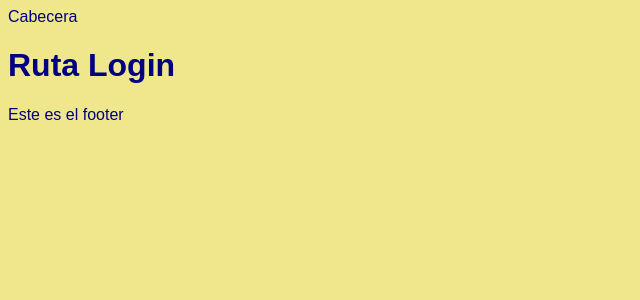
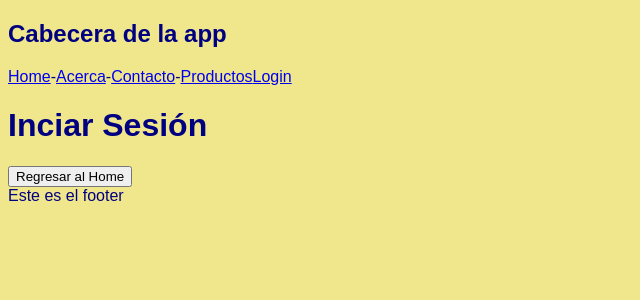
Before and after one commit to axelchacon/CRUD_Nexjs_typeScript, a Next.js app: page /login in a window 1280 px wide. Shown: the top 300 px of the page, without its empty margins (0-640 px from the left). Built offline with nearby package versions, Linux system fonts and the light colour scheme.

Commit message:
compoenetes Link y useRouter para navegación entre páginas

```diff
--- a/src/app/(cuenta)/login/page.tsx
+++ b/src/app/(cuenta)/login/page.tsx
@@ -1,3 +1,15 @@
+"use client";
+import { useRouter } from "next/navigation";
+
 export default function Login() {
-	return <h1>Ruta Login</h1>;
+	const router = useRouter();
+	const handleClick = () => {
+		router.push("/");
+	};
+	return (
+		<div>
+			<h1>Inciar Sesión</h1>
+			<button onClick={handleClick}>Regresar al Home</button>
+		</div>
+	);
 }
--- a/src/app/layout.tsx
+++ b/src/app/layout.tsx
@@ -1,5 +1,6 @@
 import "./global.css";
 import { Metadata } from "next";
+import Link from "next/link";
 
 // export const metadata = {
 // 	title: "Next.js",
@@ -22,7 +23,15 @@
 	return (
 		<html lang="en">
 			<body>
-				<header>Cabecera</header>
+				<header>
+					<h2>Cabecera de la app</h2>
+					<nav>
+						<Link href="/">Home</Link>-<Link href="/acerca">Acerca</Link>-
+						<Link href="/contacto">Contacto</Link>-
+						<Link href="/productos">Productos</Link>
+						<Link href="/login">Login</Link>
+					</nav>
+				</header>
 				<main>{children}</main>
 				<footer> Este es el footer</footer>
 			</body>
```
